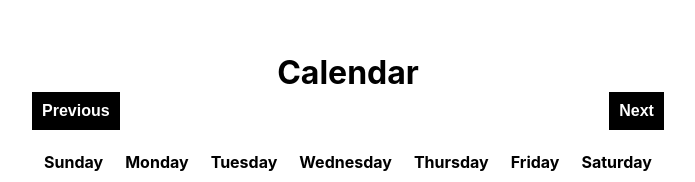
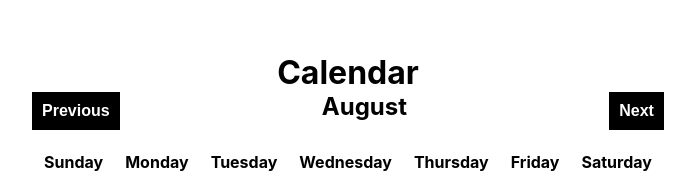
Before and after one commit to cesardarizaleta/React-Proyects, a React (Create React App) app in the folder calendar/: page / in a window 1280 px wide. Shown: the part 198-380 px from the top of the page, without its empty margins (292-987 px from the left). Built offline with nearby package versions, Linux system fonts and the light colour scheme.

Commit message:
setmonth

```diff
--- a/calendar/src/calendar.jsx
+++ b/calendar/src/calendar.jsx
@@ -20,11 +20,8 @@ export default function Calendar() {
         11: 31
     };
 
-    const [mes, setMes] = useState(meses[0]);
-
-    const cambio = () => {
-        //mes = meses[0] + 1;
-    }
+    var actual = meses[new Date().getMonth()]
+    //Cambiar respecto a la lista
 
     const [tbody, setTbody] = useState(null);
 
@@ -52,8 +49,8 @@ export default function Calendar() {
         <div className='calendario'>
             <nav>
                 <button>Previous</button>
-                <h2>{setMes}</h2>
-                <button onClick={cambio}>Next</button>
+                <h2>{actual}</h2>
+                <button>Next</button>
             </nav>
             <main>
                 <table>
```
